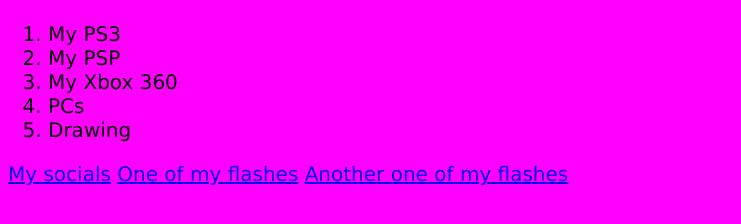
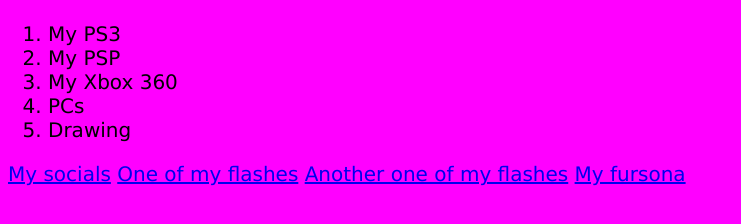
Before and after one commit to hdmicable1337/hdmicable1337.github.io, a plain HTML site: page index.html in a window 1280 px wide. Shown: the part 186-410 px from the top of the page, without its empty margins (0-741 px from the left). Drawn offline with Linux system fonts and the light colour scheme.

Commit message:
more new stuff

```diff
--- a/index.html
+++ b/index.html
@@ -19,5 +19,6 @@
 	<a href="socials.html">My socials</a>
 	<a href="c6flashshell.html">One of my flashes</a>
 	<a href="untitled1.html">Another one of my flashes</a>
+	<a href="ref.png">My fursona</a>
 </body>
 </html>
```
Also changed, not shown: ref.png (added).
